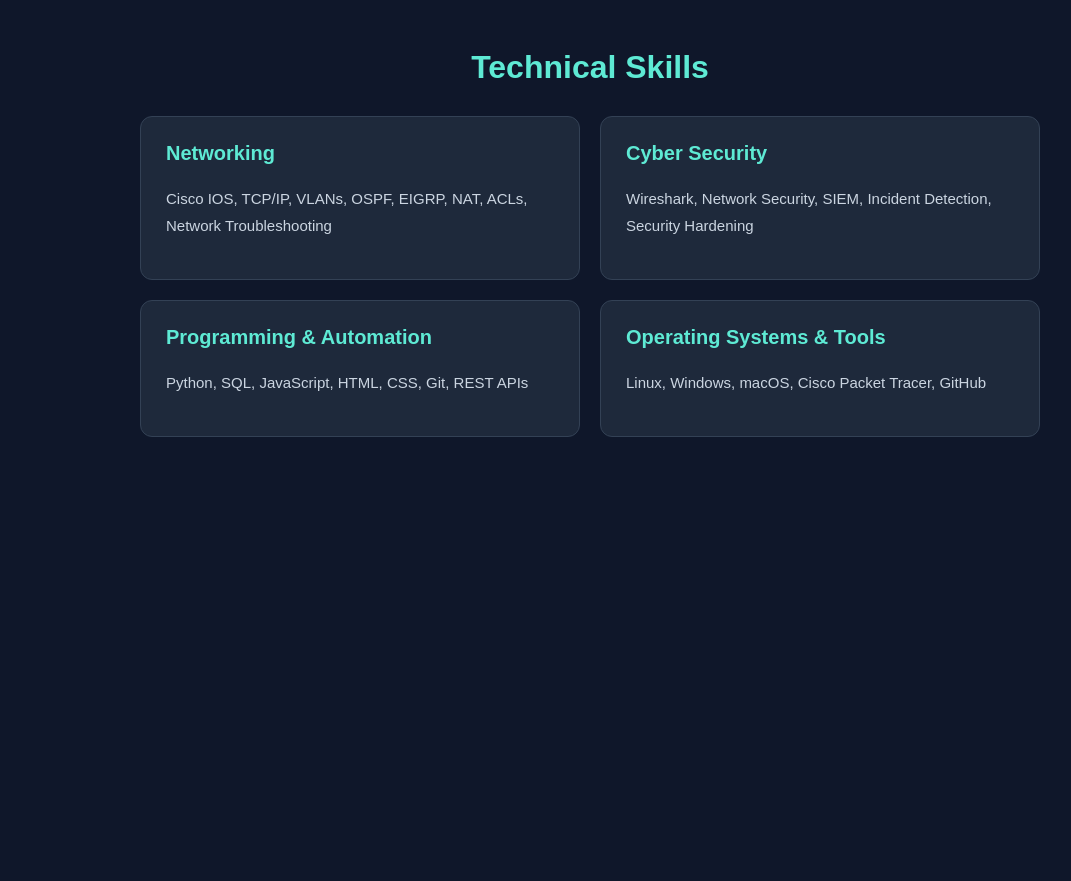
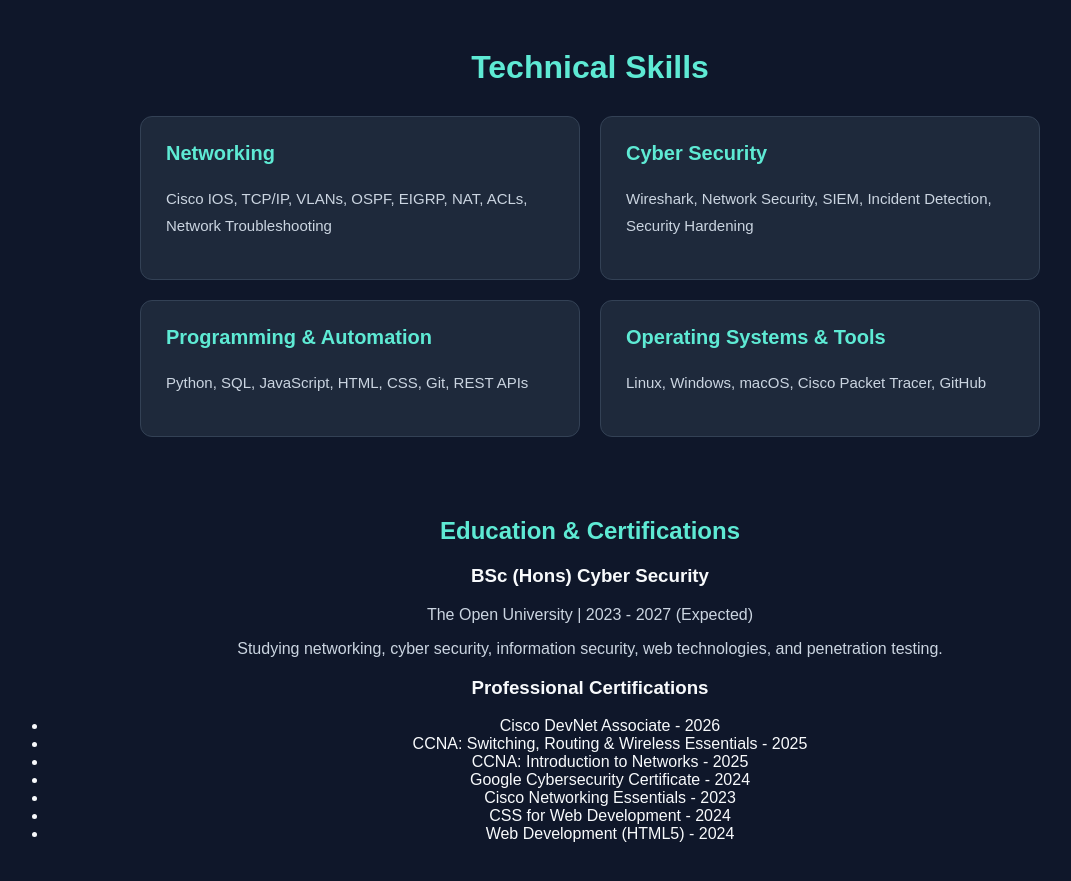
Before and after one commit to skarat05/portfolio, a plain HTML site: page index.html in a window 1280 px wide. Shown: the part 1186-2067 px from the top of the page, without its empty margins (50-1121 px from the left). Before the commit the page ends 1761 px from the top, so only its background shows below. Drawn offline with Linux system fonts and the light colour scheme.

Commit message:
Add education and certifications section to index.html
Added education and certifications section with details.

```diff
--- a/index.html
+++ b/index.html
@@ -99,7 +99,34 @@
     </div>
 </section>
 
+<section id="education">
+    <h2>Education & Certifications</h2>
 
+    <div class="education-card">
+        <h3>BSc (Hons) Cyber Security</h3>
+        <p>The Open University | 2023 - 2027 (Expected)</p>
+        <p>
+            Studying networking, cyber security,
+            information security, web technologies,
+            and penetration testing.
+        </p>
+    </div>
+
+    <div class="education-card">
+        <h3>Professional Certifications</h3>
+
+        <ul>
+            <li>Cisco DevNet Associate - 2026</li>
+            <li>CCNA: Switching, Routing & Wireless
+                Essentials - 2025</li>
+            <li>CCNA: Introduction to Networks - 2025</li>
+            <li>Google Cybersecurity Certificate - 2024</li>
+            <li>Cisco Networking Essentials - 2023</li>
+            <li>CSS for Web Development - 2024</li>
+            <li>Web Development (HTML5) - 2024</li>
+        </ul>
+    </div>
+</section>
 
 
 </body>
```
